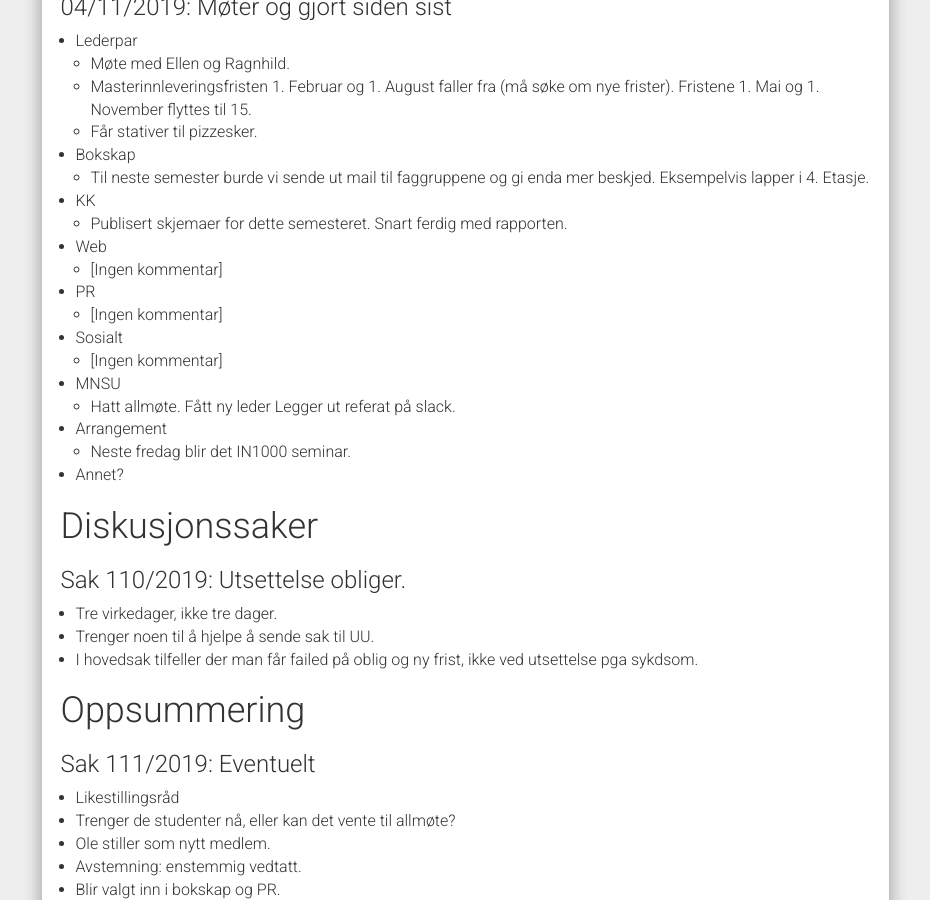
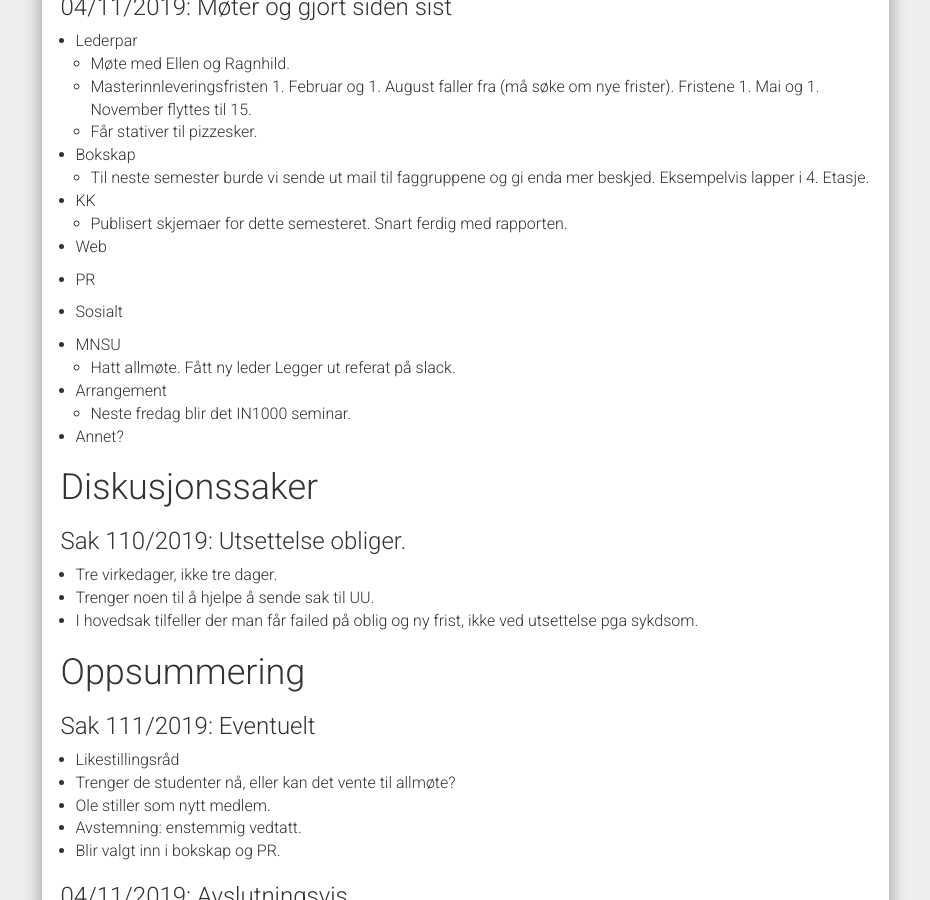
Before and after one commit to fui/fui.github.io, a Jekyll site: the page built from _posts/2019-11-04-referat.md, in a window 1280 px wide and 900 px high, scrolled down 660 px. Shown: the whole window, without its empty margins (321-1251 px from the left). Built offline with Jekyll 4.4.1, drawn with Linux system fonts in a browser that asks for light colours; nearby versions of some CDN libraries.

Commit message:
Update 2019-11-04-referat.md

```diff
--- a/_posts/2019-11-04-referat.md
+++ b/_posts/2019-11-04-referat.md
@@ -34,11 +34,11 @@ referent: "Julie Eldøy"
 -   KK
     - Publisert skjemaer for dette semesteret. Snart ferdig med rapporten.
 -   Web
-    - [Ingen kommentar]
+
 -   PR
-    - [Ingen kommentar]
+
 -   Sosialt
-    - [Ingen kommentar]
+
 -   MNSU
     - Hatt allmøte. Fått ny leder Legger ut referat på slack.
 -   Arrangement
```
